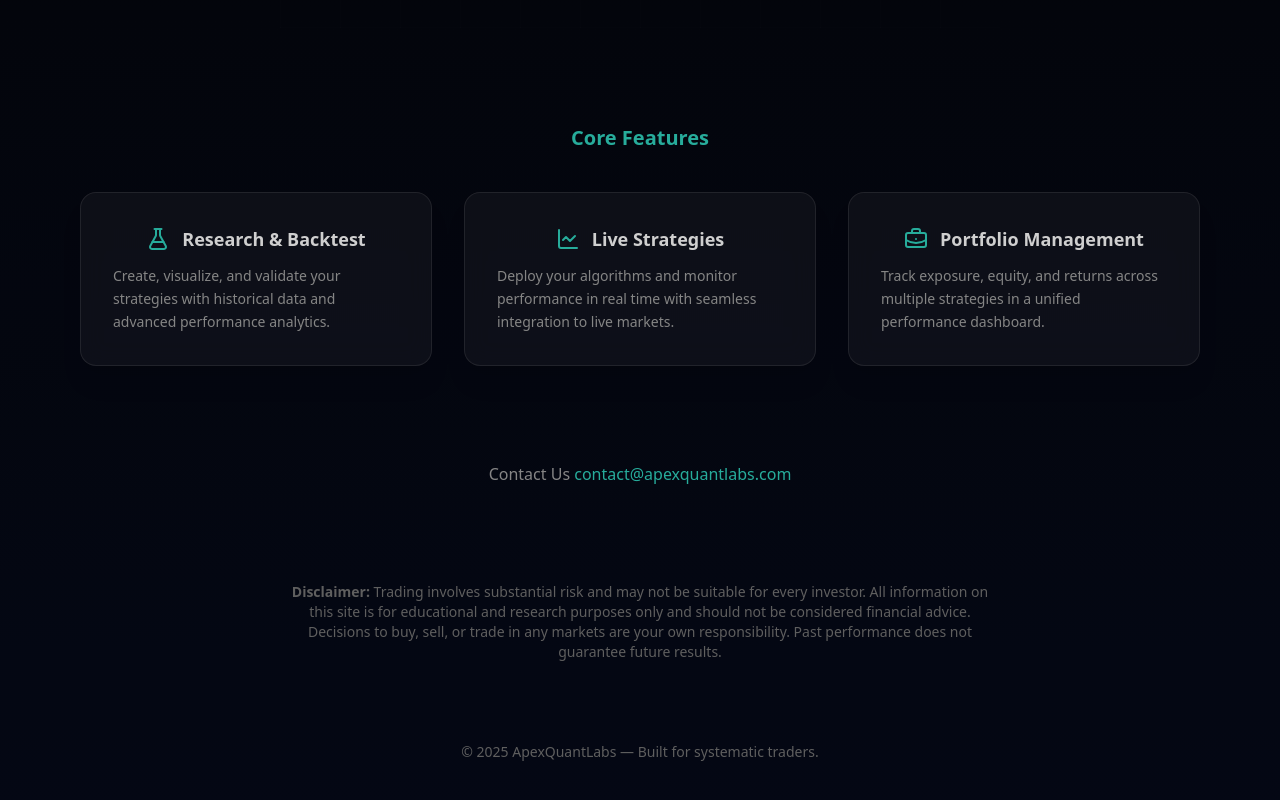
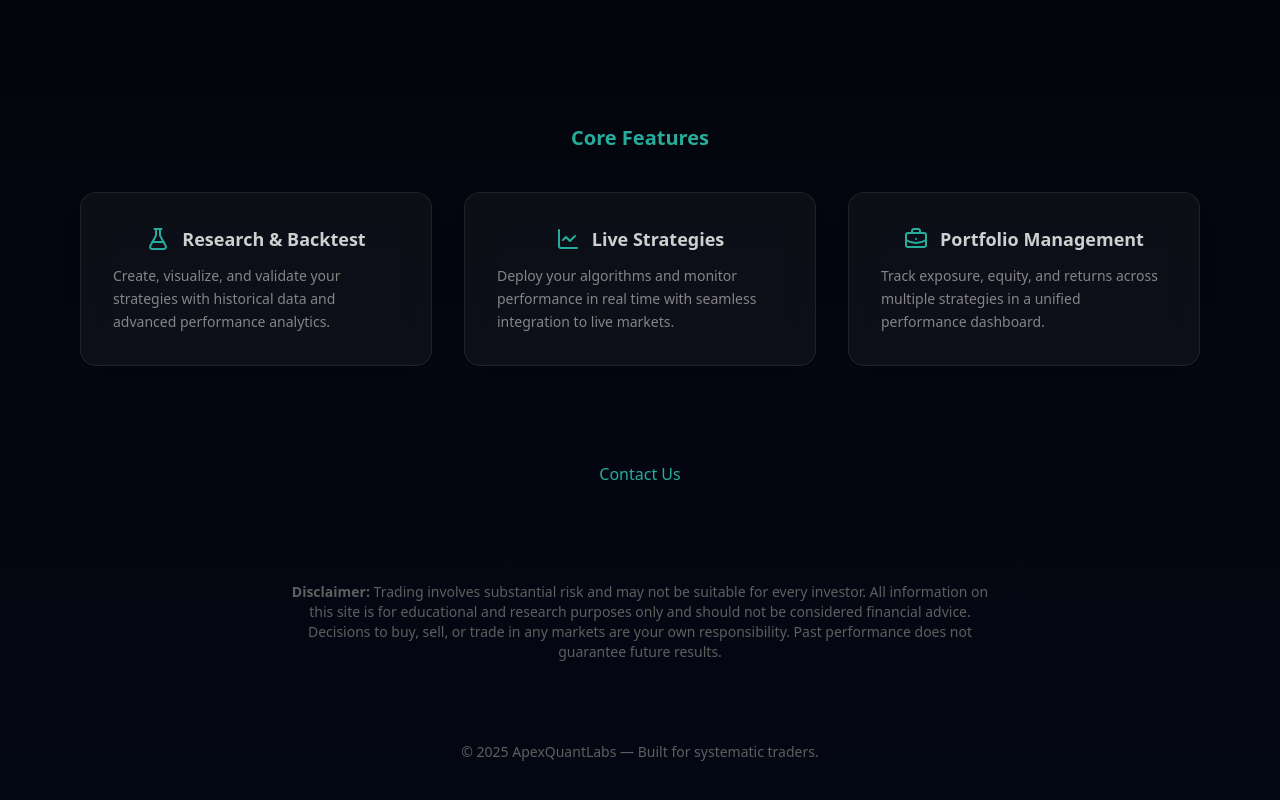
Before and after one commit to palitojendthen/apexlabs, a Next.js app in the folder frontend/: page /about in a window 1280 px wide. Shown: the part 845-1645 px from the top of the page. Built offline with nearby package versions, Linux system fonts and the light colour scheme.

Commit message:
update page.js

```diff
--- a/frontend/app/about/page.js
+++ b/frontend/app/about/page.js
@@ -78,8 +78,8 @@ export default function AboutPage() {
         <div className="text-neutral-300 leading-relaxed text-sm md:text-base space-y-8 max-w-2xl mx-auto">
           <p>
             What began as a small attempt to earn extra income through the markets soon became a deeper curiosity —
-            <em> can data uncover structure within price noise?</em>
-             With R and Python, we started building analytical tools, transforming scattered data into structured insight.
+            <em> can data uncover structure within price noise? </em>
+            With R and Python, we started building analytical tools, transforming scattered data into structured insight.
             Inspired by <strong>John F. Ehlers’</strong> <em>“Rocket Science for Traders”</em>, ApexQuantLabs grew from a personal pursuit into
             a commitment to quantitative discipline and systematic design.
           </p>
@@ -132,12 +132,12 @@ export default function AboutPage() {
         className="text-center mb-24"
         >
         <p className="text-neutral-400 text-sm md:text-base">
-            Contact Us{" "}
+            {/* Contact Us{" "} */}
             <a
-            href="mailto:contact@apexquantlabs.com"
+            href="mailto:support@apexquantlabs.com"
             className="text-teal-400 hover:text-cyan-400 transition-colors font-medium"
             >
-            contact@apexquantlabs.com
+            Contact Us
             </a>
         </p>
         </motion.section>
```
